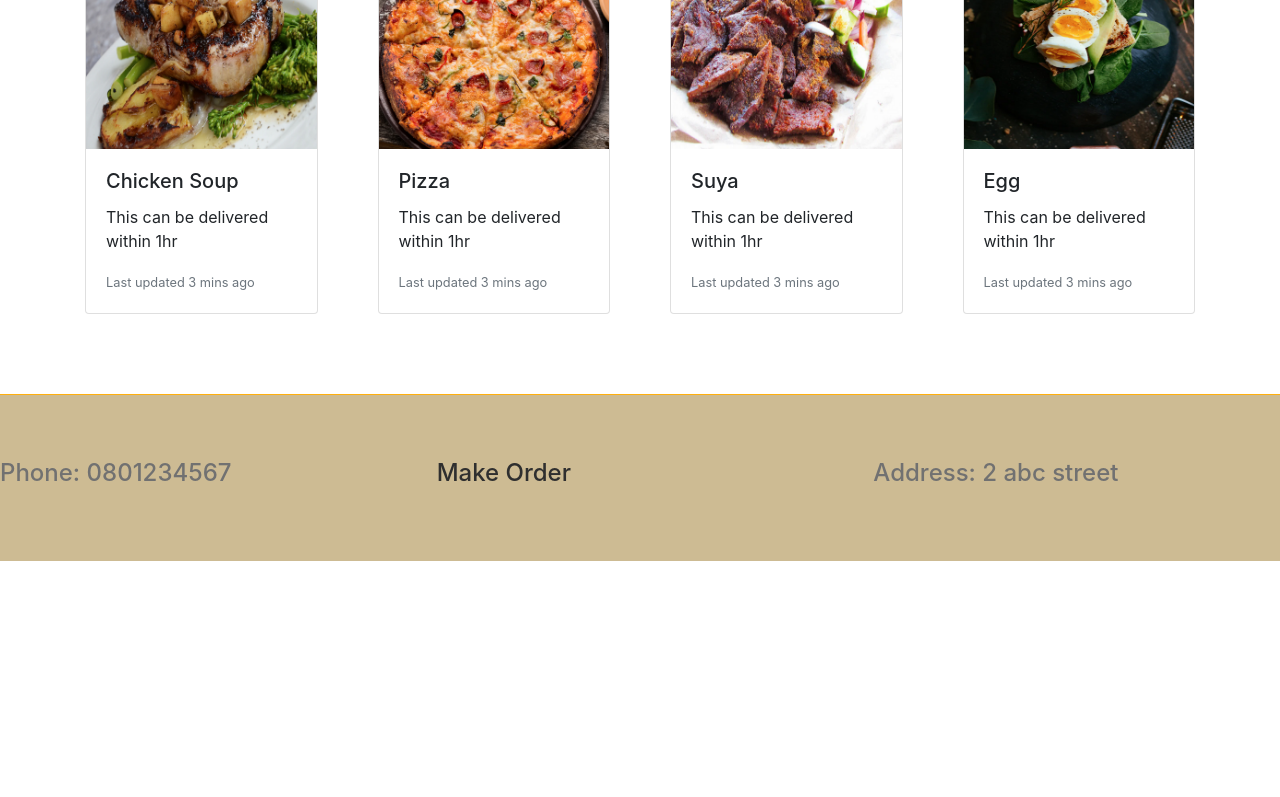
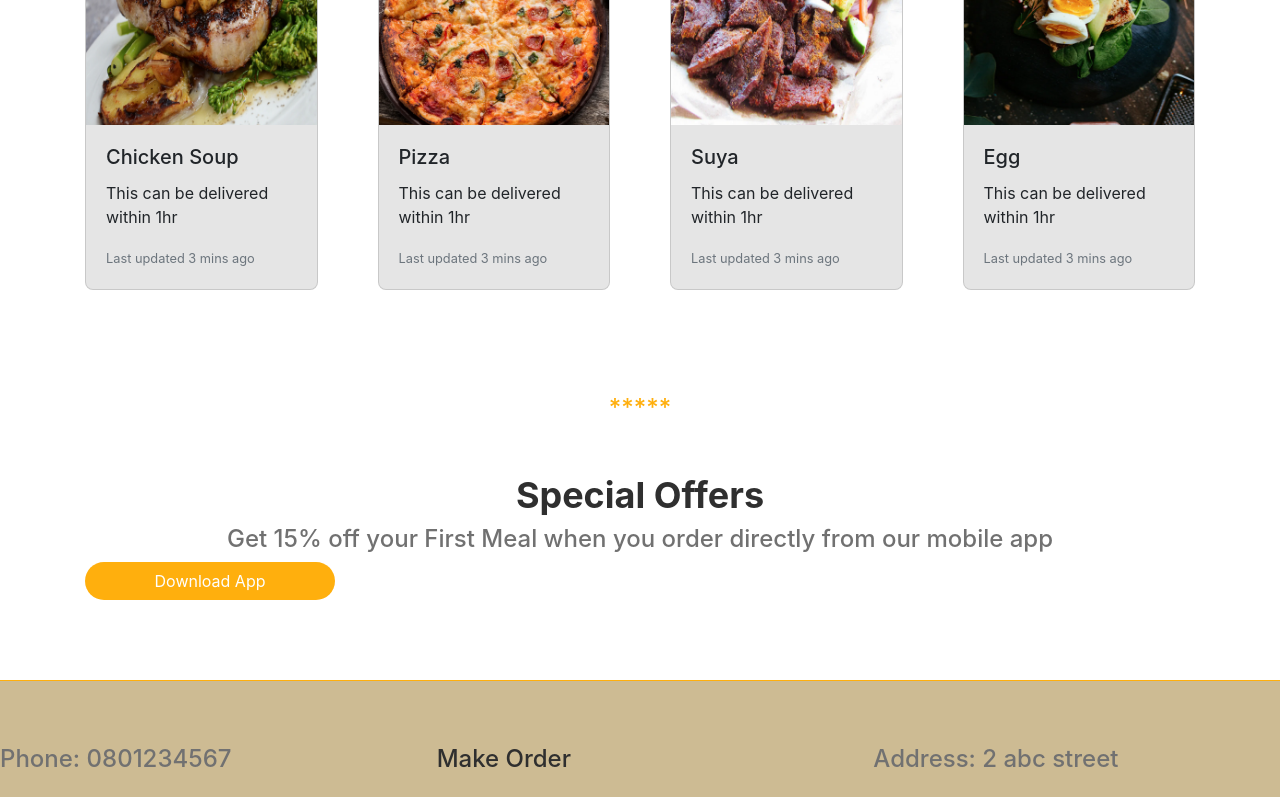
Before and after one commit to azubuikestanley/bnb, a React (Create React App) app: page / in a window 1280 px wide. Shown: the part 1130-1927 px from the top of the page. Before the commit the page ends 1691 px from the top, so only its background shows below. Built offline with nearby package versions, Linux system fonts and the light colour scheme.

Commit message:
commiting

```diff
--- a/src/view/Home.js
+++ b/src/view/Home.js
@@ -60,14 +60,14 @@ const HomeWrapper = styled.div`
             right: 50px;
         }
     }
-    .menustyle{
+    .menustyle,.specialstyle{
         margin-top: 20px;
         font-style: normal;
         font-weight: 700;
         font-size: 36px;
         color: #2F2F2F;
     }
-    .menustyle2{
+    .menustyle2, .specialstyle2{
         font-style: normal;
         font-weight: 500;
         font-size: 24px;
@@ -87,6 +87,25 @@ const HomeWrapper = styled.div`
             display: flex;
             justify-content: center;
         }
+    }
+    .star{
+        margin-top: 100px;
+        font-style: normal;
+        font-weight: 500;
+        font-size: 24px;
+        color: #FFAF0D;
+    }
+    .card {
+        background: #E5E5E5;
+        border-radius: 8px;
+    }
+
+    .download-app {
+        background-color:  #FFAF0D;
+        color: white;
+        padding: 7px 25px;
+        border-radius: 50px;
+        width: 250px;
     }
 
     @media (max-width: 768px) {
@@ -191,7 +210,7 @@ function Home() {
                             <div className="card">
                                 <img src={require("../../src/components/assets/img/rice.png")} alt="Home-meal" className="card-img-top"  />
                                 <div className="card-body">
-                                    <h5 className="card-title">Rice,Plantain and fish </h5>
+                                    <h5 className="card-title">Rice and fish </h5>
                                     <p className="card-text">This can be delivered within 1hr</p>
                                     <p className="card-text"><small className="text-muted">Last updated 3 mins ago</small></p>
                                 </div>
@@ -248,9 +267,17 @@ function Home() {
                             </div>
                         </div>
                     </div>
+                </div>
+            </div>
 
+            <div className="d-flex justify-content-center star">*****</div>
 
-                </div>
+            <div className="container mt-5">
+                <h2 className="d-flex justify-content-center specialstyle">Special Offers</h2>
+                <h6 className="d-flex justify-content-center specialstyle2">
+                    Get 15% off your First Meal when you order directly from our mobile app
+                </h6>
+                <div className="d-flex justify-content-center download-app">Download App</div>
             </div>
 
             <Footer />
```
Also changed, not shown: src/components/assets/img/meal.png.
